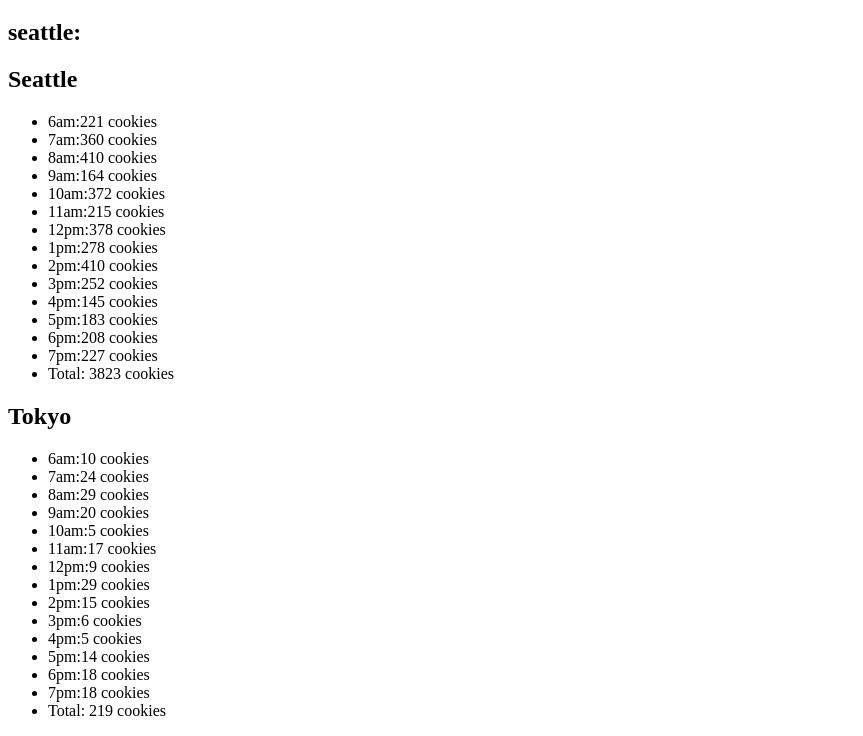
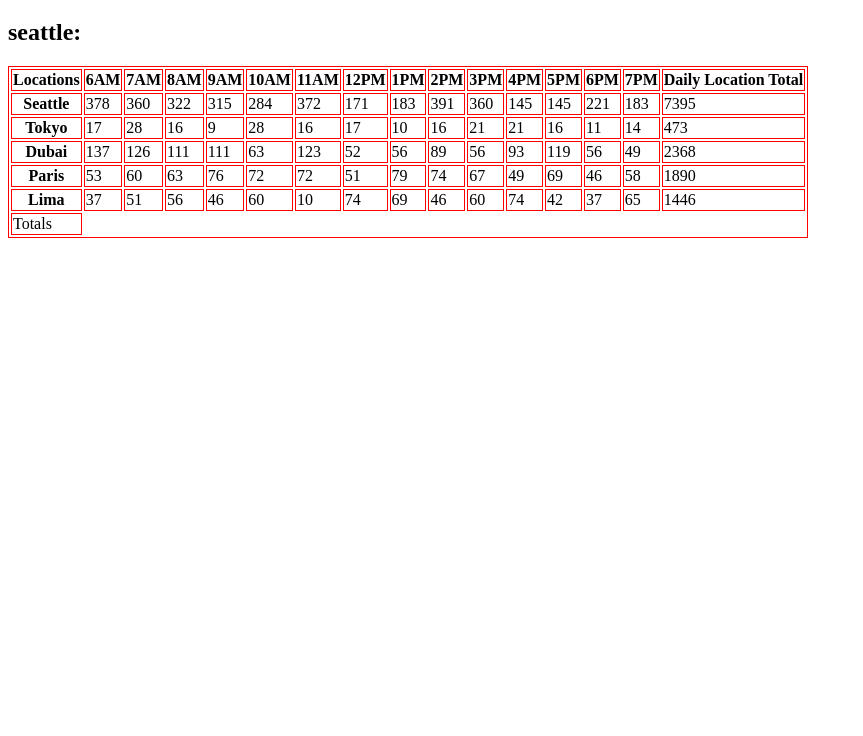
Before and after one commit to Ghaidaamoh/cookie-stand, a plain HTML site: page sales.html in a window 1280 px wide. Shown: the part 61-797 px from the top of the page, without its empty margins (0-863 px from the left). Drawn offline with Linux system fonts and the light colour scheme.

Commit message:
create branch 07

```diff
--- a/css/style.css
+++ b/css/style.css
@@ -2,3 +2,9 @@ h1{
 
     font-family: 'Krona One', sans-ser
 }
+
+table,
+td,
+th {
+  border: 1px solid red;
+}
--- a/js/app.js
+++ b/js/app.js
@@ -1,225 +1,112 @@
 'use strict';
-let hours = [
-    "6am",
-    "7am",
-    "8am",
-    "9am",
-    "10am",
-    "11am",
-    "12pm",
-    "1pm",
-    "2pm",
-    "3pm",
-    "4pm",
-    "5pm",
-    "6pm",
-    "7pm"];
-let seattle = {
-    storeName: 'Seattle',
-    minCustPerHour: 23,
-    maxCustPerHour: 65,
-    avgCustCookies: 6.3,
-    randomCustPerHour: [],
-    salesPerHour: [],
-    totalPerHour: 0,
-    randomCustNumber: function () {
-        for (let hour = 0; hour < hours.length; hour++) {
-            this.randomCustPerHour.push(Math.floor(Math.random() * (this.maxCustPerHour - this.minCustPerHour + 1) + this.minCustPerHour));
-        }
-    },
-    salesCookies: function () {
-        for (let i = 0; i < hours.length; i++) {
-            this.salesPerHour.push(Math.ceil(this.randomCustPerHour[i] * this.avgCustCookies));
-            this.totalPerHour += this.salesPerHour[i];
-        }
-    },
-    cookies: function () {
-        let container = document.getElementById('sales');
-        let h2El = document.createElement('h2');
-        container.appendChild(h2El);
-        h2El.textContent = this.storeName;
-        let ulEl = document.createElement('ul');
-        container.appendChild(ulEl);
-        for (let hour = 0; hour < hours.length; hour++) {
-            let liEl = document.createElement('li');
-            ulEl.appendChild(liEl);
-            liEl.textContent = `${hours[hour]}:${this.salesPerHour[hour]} cookies`
-        }
-        let totalLi = document.createElement('li');
-        ulEl.appendChild(totalLi);
-        totalLi.textContent = `Total: ${this.totalPerHour} cookies`
 
+var hours = ['6AM', '7AM', '8AM', '9AM', '10AM', '11AM', '12PM', '1PM', '2PM', '3PM', '4PM', '5PM', '6PM', '7PM'];
+
+function getRandomIntInclusive(min, max) {
+  return Math.floor(Math.random() * (max - min + 1)) + min;
+}
+
+function cookies(name, minCust, maxCust, averageCookieSale, openTime, closeTime) {
+  this.name = name;
+  this.minCust = minCust;
+  this.maxCust = maxCust;
+  this.averageCookieSale = averageCookieSale;
+  this.openTime = openTime;
+  this.closeTime = closeTime;
+  this.hourlyTotal = [];
+  this.Total = 0;
+}
+
+cookies.prototype.calcCookiesPerHour = function () {
+  for (var i = 0; i < 14; i++) {
+    this.hourlyTotal[i] = Math.ceil(getRandomIntInclusive(this.minCust, this.maxCust) * this.averageCookieSale);
+    this.Total += this.hourlyTotal[i];
+    console.log(this.hourlyTotal[i]);
+  }
+};
+
+cookies.prototype.render = function () {
+  this.calcCookiesPerHour();
+  var tableEl = document.getElementById('dataTable');
+
+  var trElement = document.createElement('tr');
+  tableEl.appendChild(trElement);
+
+  var thElement = document.createElement('th');
+  thElement.textContent = this.name;
+  trElement.appendChild(thElement);
+
+  for (var j = 0; j < this.hourlyTotal.length; j++) {
+    var tdElement = document.createElement('td');
+    tdElement.textContent = this.hourlyTotal[j];
+    trElement.appendChild(tdElement);
+  }
+
+  tdElement = document.createElement('td');
+  tdElement.textContent = this.Total;
+  trElement.appendChild(tdElement);
+  tableEl.appendChild(trElement);
+};
+
+var seattle = new cookies('Seattle', 23, 65, 6.3, 6, 20);
+var tokyo = new cookies('Tokyo', 3, 24, 1.2, 6, 20);
+var dubai = new cookies('Dubai', 11, 38, 3.7, 6, 20);
+var paris = new cookies('Paris', 20, 38, 2.3, 6, 20);
+var lima = new cookies('Lima', 2, 16, 4.6, 6, 20);
+
+var city = [seattle, tokyo, dubai, paris, lima];
+
+for (var z = 0; z < city.length; z++) {
+  city[z].calcCookiesPerHour();
+}
+
+var tableBody = document.getElementById('dataTable');
+
+function renderheader() {
+  var headerrow = document.createElement('tr');
+  var headerstore = document.createElement('th');
+  headerstore.textContent = 'Locations';
+  headerrow.appendChild(headerstore);
+  tableBody.appendChild(headerrow);
+  for (var i = 0; i < hours.length; i++) {
+    var headerhour = document.createElement('th');
+    headerhour.textContent = hours[i];
+    headerstore.appendChild(headerhour);
+    headerrow.appendChild(headerhour);
+  }
+  var headertotal = document.createElement('th');
+  headertotal.textContent = 'Daily Location Total';
+  headerrow.appendChild(headertotal);
+}
+
+renderheader();
+for (var i = 0; i < city.length; i++) {
+  city[i].render();
+}
+renderFooter();
+
+function renderFooter() {
+  var headerrow = document.createElement('tr');
+  tableBody.appendChild(headerrow);
+  var tdElement = document.createElement('td');
+
+  tdElement.textContent = ' Totals';
+  headerrow.appendChild(tdElement);
+
+  var runningTotal;
+
+  for (var i = 0; i < hours.length; i++) {
+    var tdElement = document.createElement('td');
+    var total = 0;
+    for (var j = 0; j < city.length; j++) {
+      total += city[i].custPerHourArray[j];
+      runningTotal += city[i].custPerHourArray[j];
     }
+    tdElement.textContent = total;
+    headerrow.appendChild(tdElement);
 
+  }
+  var tdElement = document.createElement('td');
+  tdElement.textContent = runningTotal;
+  headerrow.appendChild(tdElement);
 }
-seattle.randomCustNumber();
-seattle.salesCookies();
-seattle.cookies();
-
-let tokyo = {
-    storeName: 'Tokyo',
-    minCustPerHour: 3,
-    maxCustPerHour: 24,
-    avgCustCookies: 1.2,
-    randomCustPerHour: [],
-    salesPerHour: [],
-    totalPerHour: 0,
-    randomCustNumber: function () {
-        for (let hour = 0; hour < hours.length; hour++) {
-            this.randomCustPerHour.push(Math.floor(Math.random() * (this.maxCustPerHour - this.minCustPerHour + 1) + this.minCustPerHour));
-        }
-    },
-    salesCookies: function () {
-        for (let i = 0; i < hours.length; i++) {
-            this.salesPerHour.push(Math.ceil(this.randomCustPerHour[i] * this.avgCustCookies));
-            this.totalPerHour += this.salesPerHour[i];
-        }
-    },
-    cookies: function () {
-        let container = document.getElementById('sales');
-        let h2El = document.createElement('h2');
-        container.appendChild(h2El);
-        h2El.textContent = this.storeName;
-        let ulEl = document.createElement('ul');
-        container.appendChild(ulEl);
-        for (let hour = 0; hour < hours.length; hour++) {
-            let liEl = document.createElement('li');
-            ulEl.appendChild(liEl);
-            liEl.textContent = `${hours[hour]}:${this.salesPerHour[hour]} cookies`
-        }
-        let totalLi = document.createElement('li');
-        ulEl.appendChild(totalLi);
-        totalLi.textContent = `Total: ${this.totalPerHour} cookies`
-
-    }
-
-}
-tokyo.randomCustNumber();
-tokyo.salesCookies();
-tokyo.cookies();
-
-let Dubai = {
-    storeName: 'Dubai',
-    minCustPerHour: 11,
-    maxCustPerHour: 38,
-    avgCustCookies: 3.7,
-    randomCustPerHour: [],
-    salesPerHour: [],
-    totalPerHour: 0,
-    randomCustNumber: function () {
-        for (let hour = 0; hour < hours.length; hour++) {
-            this.randomCustPerHour.push(Math.floor(Math.random() * (this.maxCustPerHour - this.minCustPerHour + 1) + this.minCustPerHour));
-        }
-    },
-    salesCookies: function () {
-        for (let i = 0; i < hours.length; i++) {
-            this.salesPerHour.push(Math.ceil(this.randomCustPerHour[i] * this.avgCustCookies));
-            this.totalPerHour += this.salesPerHour[i];
-        }
-    },
-    cookies: function () {
-        let container = document.getElementById('sales');
-        let h2El = document.createElement('h2');
-        container.appendChild(h2El);
-        h2El.textContent = this.storeName;
-        let ulEl = document.createElement('ul');
-        container.appendChild(ulEl);
-        for (let hour = 0; hour < hours.length; hour++) {
-            let liEl = document.createElement('li');
-            ulEl.appendChild(liEl);
-            liEl.textContent = `${hours[hour]}:${this.salesPerHour[hour]} cookies`
-        }
-        let totalLi = document.createElement('li');
-        ulEl.appendChild(totalLi);
-        totalLi.textContent = `Total: ${this.totalPerHour} cookies`
-
-    }
-
-}
-Dubai.randomCustNumber();
-Dubai.salesCookies();
-Dubai.cookies();
-
-let Paris = {
-    storeName: 'Paris',
-    minCustPerHour: 20	,
-    maxCustPerHour: 38,
-    avgCustCookies: 2.3,
-    randomCustPerHour: [],
-    salesPerHour: [],
-    totalPerHour: 0,
-    randomCustNumber: function () {
-        for (let hour = 0; hour < hours.length; hour++) {
-            this.randomCustPerHour.push(Math.floor(Math.random() * (this.maxCustPerHour - this.minCustPerHour + 1) + this.minCustPerHour));
-        }
-    },
-    salesCookies: function () {
-        for (let i = 0; i < hours.length; i++) {
-            this.salesPerHour.push(Math.ceil(this.randomCustPerHour[i] * this.avgCustCookies));
-            this.totalPerHour += this.salesPerHour[i];
-        }
-    },
-    cookies: function () {
-        let container = document.getElementById('sales');
-        let h2El = document.createElement('h2');
-        container.appendChild(h2El);
-        h2El.textContent = this.storeName;
-        let ulEl = document.createElement('ul');
-        container.appendChild(ulEl);
-        for (let hour = 0; hour < hours.length; hour++) {
-            let liEl = document.createElement('li');
-            ulEl.appendChild(liEl);
-            liEl.textContent = `${hours[hour]}:${this.salesPerHour[hour]} cookies`
-        }
-        let totalLi = document.createElement('li');
-        ulEl.appendChild(totalLi);
-        totalLi.textContent = `Total: ${this.totalPerHour} cookies`
-
-    }
-
-}
-Paris.randomCustNumber();
-Paris.salesCookies();
-Paris.cookies();
-
-let Lima = {
-    storeName: 'Lima',
-    minCustPerHour: 2,
-    maxCustPerHour: 16,
-    avgCustCookies: 4.6,
-    randomCustPerHour: [],
-    salesPerHour: [],
-    totalPerHour: 0,
-    randomCustNumber: function () {
-        for (let hour = 0; hour < hours.length; hour++) {
-            this.randomCustPerHour.push(Math.floor(Math.random() * (this.maxCustPerHour - this.minCustPerHour + 1) + this.minCustPerHour));
-        }
-    },
-    salesCookies: function () {
-        for (let i = 0; i < hours.length; i++) {
-            this.salesPerHour.push(Math.ceil(this.randomCustPerHour[i] * this.avgCustCookies));
-            this.totalPerHour += this.salesPerHour[i];
-        }
-    },
-    cookies: function () {
-        let container = document.getElementById('sales');
-        let h2El = document.createElement('h2');
-        container.appendChild(h2El);
-        h2El.textContent = this.storeName;
-        let ulEl = document.createElement('ul');
-        container.appendChild(ulEl);
-        for (let hour = 0; hour < hours.length; hour++) {
-            let liEl = document.createElement('li');
-            ulEl.appendChild(liEl);
-            liEl.textContent = `${hours[hour]}:${this.salesPerHour[hour]} cookies`
-        }
-        let totalLi = document.createElement('li');
-        ulEl.appendChild(totalLi);
-        totalLi.textContent = `Total: ${this.totalPerHour} cookies`
-
-    }
-
-}
-Lima.randomCustNumber();
-Lima.salesCookies();
-Lima.cookies();
--- a/sales.html
+++ b/sales.html
@@ -3,7 +3,7 @@
 
 <head>
     <title>Adopt a Kitten</title>
-
+    <link href="css/style.css" type="text/css" rel="stylesheet" />
 </head>
 
 <body>
@@ -13,16 +13,40 @@
     <main>
         <h2>seattle:</h2>
 
-        <div id="sales">
+    <!-- <h3>Seattle</h3>
+    <ul id="seattle"></ul> -->
 
-            <!-- generate this from js: -->
-            <!--
-                       <h2></h2>
-                           <ul>
-                                 <li></li>
-                                      </ul>
-                                           -->
-        </div>
+    <!-- <table>
+      <thead>
+        <tr>
+          <th>City</th>
+          <th>6:00 AM</th>
+          <th>7:00 AM</th>
+          <th>8:00 AM</th>
+          <th>9:00 AM</th>
+          <th>10:00 AM</th>
+          <th>11:00 AM</th>
+          <th>12:00 AM</th>
+          <th>1:00 PM</th>
+          <th>2:00 PM</th>
+          <th>3:00 PM</th>
+          <th>4:00 PM</th>
+          <th>5:00 PM</th>
+          <th>6:00 PM</th>
+          <th>7:00 PM</th>
+        </tr>
+        <tr>
+          <td>Data</td>
+          <td>Data</td>
+          <td>Data</td>
+          <td>Data</td>
+        </tr>
+      </thead>
+    </table> -->
+
+    <table id="dataTable"></table>
+
+
     </main>
     <footer></footer>
     <script src="js/app.js"></script>
```
